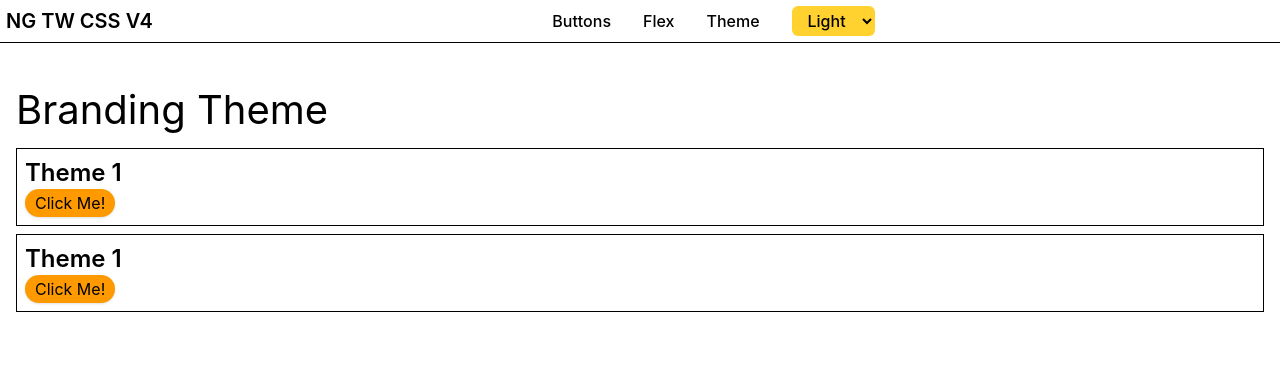
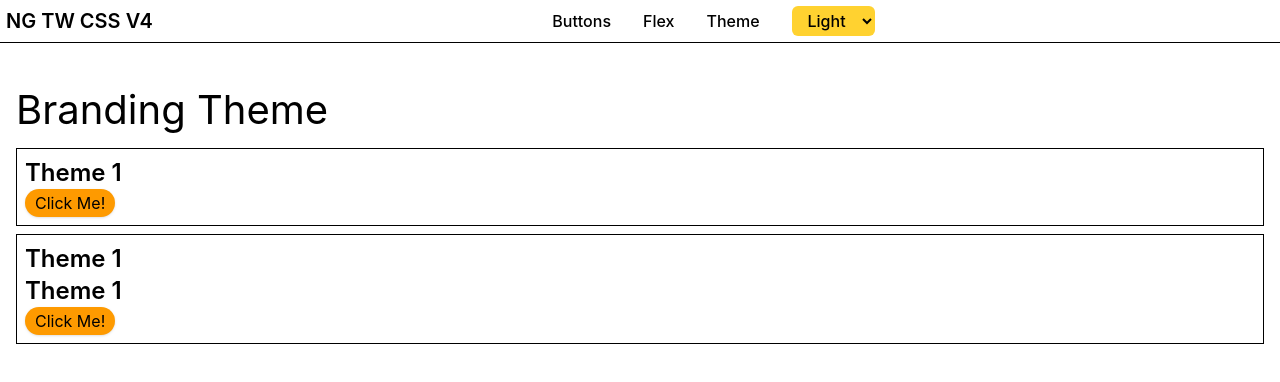
Before and after one commit to johnadrian63/angular-tailwindcssV4, an Angular app: page /theme/branding in a window 1280 px wide. Shown: the top 382 px of the page. Built offline with nearby package versions, Linux system fonts and the light colour scheme.

Commit message:
fixed custom variable issue

```diff
--- a/src/app/features/theme/branding/branding.html
+++ b/src/app/features/theme/branding/branding.html
@@ -8,8 +8,9 @@
             Click Me!
         </button>
     </div>
-    <div class="mb-2 border p-2 partner-b">
-        <h2>Theme 1</h2>
+    <div class="mb-2 border p-2 partner-a">
+        <h2 class="text-primary">Theme 1</h2>
+        <h2 class="text-secondary">Theme 1</h2>
         <button
             class="theme-dark:bg-amber-600 rounded-2xl bg-amber-500 shadow theme-dark:text-white px-2.5 py-0.5 hover:bg-amber-300 hover:cursor-pointer"
         >
--- a/src/styles.css
+++ b/src/styles.css
@@ -3,13 +3,19 @@
 
 @custom-variant theme-dark (&:where(.theme-dark, .theme-dark *));
 
-@theme {
+
+@theme inline {
     --color-dark-background: #202124;
+
+    --color-primary: var(--partner-primary);
+    --color-secondary: var(--partner-secondary);
+    --color-background: var(--partner-background);
 }
+
 
 @layer base {
     h1 {
-        font-size:40px;
+        font-size: 40px;
         /* @apply text-3xl font-bold text-red-600; */
     }
 
--- a/src/theme.css
+++ b/src/theme.css
@@ -1,11 +1,11 @@
 .partner-a {
-    --partner-primary: var(text-red-600);
-    --partner-secondary: var(text-red-500);
-    --partner-background: var(text-red-950);
+    --partner-primary: var(--color-red-600);
+    --partner-secondary: var(--color-red-400);
+    --partner-background: var(--color-red-950);
 }
 
 .partner-b {
-    --partner-primary: var(text-blue-600);
-    --partner-secondary: var(text-blue-500);
-    --partner-background: var(text-blue-950);
+    --partner-primary: var(--color-blue-600);
+    --partner-secondary: var(--color-blue-500);
+    --partner-background: var(--color-blue-950);
 }
```
